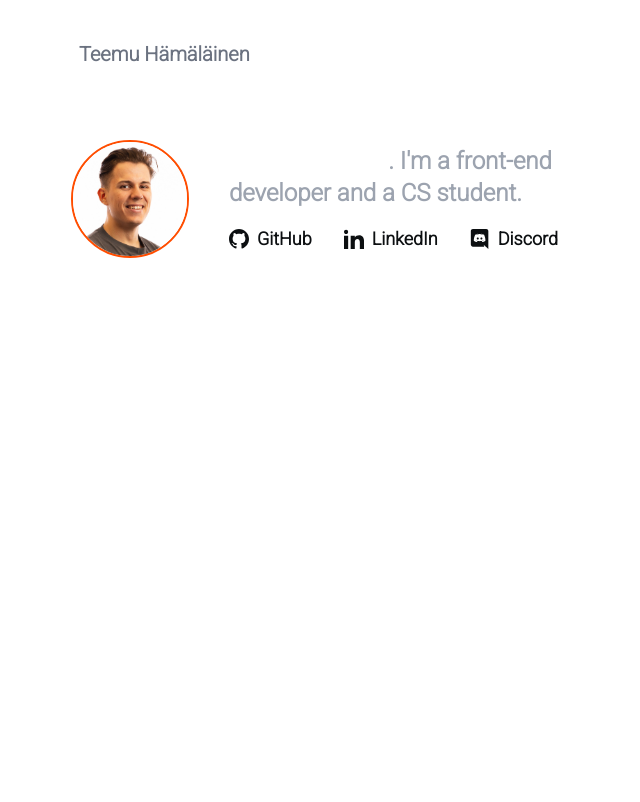
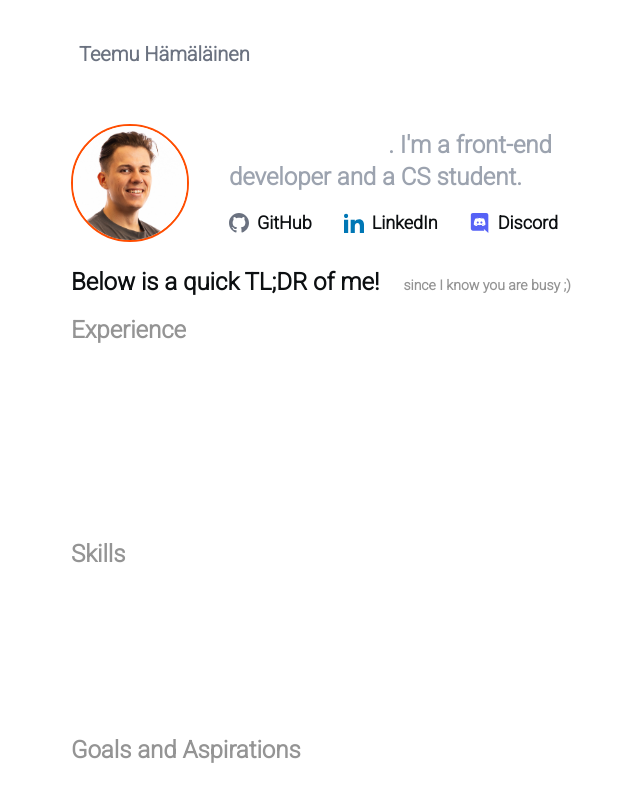
Before and after one commit to temevh/minimalisticPort, a Next.js app: page / in a window 1280 px wide. Shown: the top 802 px of the page, without its empty margins (313-953 px from the left). Built offline with nearby package versions, Linux system fonts and the light colour scheme.

Commit message:
added TLDR section

```diff
--- a/src/app/components/Navbar.js
+++ b/src/app/components/Navbar.js
@@ -9,7 +9,7 @@ const Navbar = () => {
   };
 
   return (
-    <nav className="bg-background p-2 pt-10 mb-16">
+    <nav className="bg-background p-2 pt-10 mb-12">
       <div className="max-w-7xl mx-auto flex items-center justify-between">
         <a
           href="/"
--- a/src/app/components/Socials.jsx
+++ b/src/app/components/Socials.jsx
@@ -9,7 +9,7 @@ const Socials = () => {
       >
         <svg
           xmlns="http://www.w3.org/2000/svg"
-          className="h-5 w-5"
+          className="h-5 w-5 text-gray-500"
           fill="currentColor"
           viewBox="0 0 24 24"
         >
@@ -25,7 +25,7 @@ const Socials = () => {
       >
         <svg
           xmlns="http://www.w3.org/2000/svg"
-          className="h-5 w-5"
+          className="h-5 w-5 text-linkedin"
           fill="currentColor"
           viewBox="0 0 24 24"
         >
@@ -40,7 +40,7 @@ const Socials = () => {
         className="flex flex-row pr-4 gap-2 items-center hover:text-discord hover:cursor-pointer"
       >
         <svg
-          className="h-5 w-5"
+          className="h-5 w-5 text-discord"
           fill="currentColor"
           viewBox="0 0 24 24"
           xmlns="http://www.w3.org/2000/svg"
--- /dev/null
+++ b/src/app/components/TLDR.jsx
@@ -0,0 +1,39 @@
+const TLDR = () => {
+  return (
+    <>
+      <div>
+        <p className="font-bold text-2xl text-graytext mb-2">Experience</p>
+        <p className="text-white text-lg">
+          I have worked primarily as a front-end developer on projects ranging
+          from one-page demos to large-scale data dashboards and full-stack
+          applications. My experience includes React, Tailwind CSS, and
+          JavaScript, with some backend work using Node.js and MongoDB for API
+          development and database management.
+        </p>
+      </div>
+      <div>
+        <p className="font-bold text-2xl text-graytext mb-2">Skills</p>
+        <p className="text-white text-lg">
+          I excel at bridging the gap between technical and non-technical
+          audiences, ensuring smooth communication within diverse teams. I am
+          highly adaptable, thrive in both team settings and independent roles,
+          and am always eager to support others and contribute to shared goals.
+        </p>
+      </div>
+      <div>
+        <p className="font-bold text-2xl text-graytext mb-2">
+          Goals and Aspirations
+        </p>
+        <p className="text-white text-lg">
+          I am committed to continuous learning and growth as a developer. My
+          current focus is on mastering full-stack development and staying
+          up-to-date with the latest technologies. I aspire to contribute to
+          impactful projects that make a difference in people's lives while
+          expanding my expertise in both front-end and backend development.
+        </p>
+      </div>
+    </>
+  );
+};
+
+export default TLDR;
--- a/src/app/components/index.jsx
+++ b/src/app/components/index.jsx
@@ -1,3 +1,4 @@
 import Picture from "./Picture";
 import Socials from "./Socials";
-export { Picture, Socials };
+import TLDR from "./TLDR";
+export { Picture, Socials, TLDR };
--- a/src/app/page.js
+++ b/src/app/page.js
@@ -1,4 +1,4 @@
-import { Picture, Socials } from "./components";
+import { Picture, Socials, TLDR } from "./components";
 
 export default function Home() {
   return (
@@ -11,7 +11,17 @@ export default function Home() {
             developer and a CS student.
           </p>
           <Socials />
+          <div></div>
         </div>
+      </div>
+      <div className="mt-6 flex flex-col gap-4" id="tldrdiv">
+        <p className="text-2xl font-bold">
+          Below is a quick TL;DR of me!
+          <span className="text-sm text-graytext ml-6">
+            since I know you are busy ;)
+          </span>
+        </p>
+        <TLDR />
       </div>
     </div>
   );
--- a/tailwind.config.mjs
+++ b/tailwind.config.mjs
@@ -13,6 +13,7 @@ export default {
         accentOrange: "#FF4D00",
         discord: "#5662f6",
         linkedin: "#0077B5",
+        graytext: "#949494",
       },
     },
   },
```
